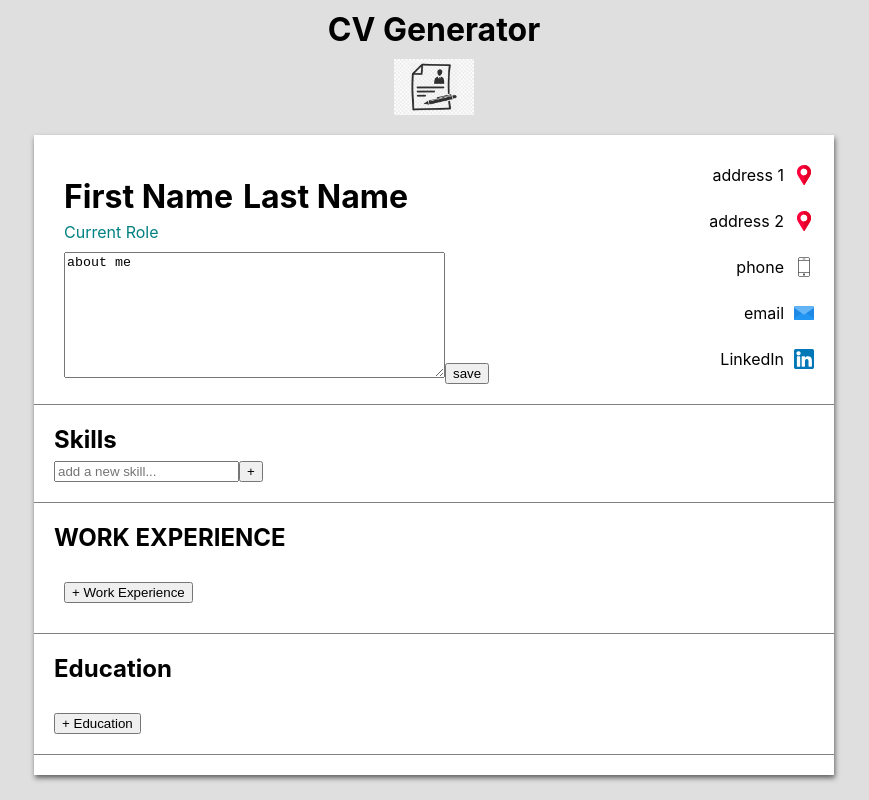
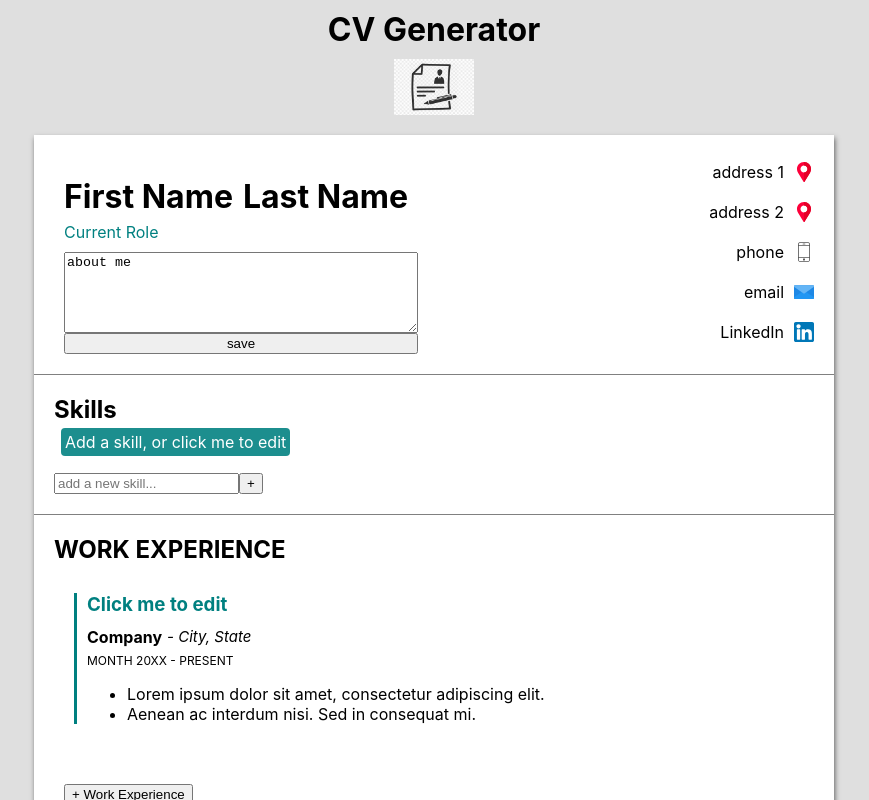
Before and after one commit to enPlace/react-inline-editable-cv, a React (Create React App) app: page / in a window 1280 px wide. Both pictures are taken after a click on the element "about me". Shown: the top 800 px of the page, without its empty margins (206-1075 px from the left). Built offline with nearby package versions, Linux system fonts and the light colour scheme.

Commit message:
Add styling for hovering over editable content

```diff
--- a/src/Components/Cv-components/Education.js
+++ b/src/Components/Cv-components/Education.js
@@ -3,17 +3,6 @@ import NewEducationForm from "./educationSubComponents/NewEducationForm";
 import SavedEducation from "./educationSubComponents/SavedEducation";
 
 const Education = () => {
-  const [isEditable, setIsEditable] = useState(false);
-  const [pos, setPos] = useState(0);
-
-  const handleEditChange = (id) => {
-    if (id && isEditable !== id) {
-      setIsEditable(id);
-    } else {
-      setIsEditable(false);
-    }
-  };
-  const [userInfo, setUserInfo] = useState(false);
   const emptyFormObject = {
     schoolName: "",
     city: "",
@@ -23,6 +12,28 @@ const Education = () => {
     description: "",
     id: "",
   };
+  const sampleEducationObject = {
+    schoolName: "School Name",
+    city: "City, State",
+    fromDate: "MONTH 20XX",
+    toDate: "MONTH 20XX",
+    degree: "Click to Edit",
+    description:
+      "Lorem ipsum dolor sit amet, consectetuer adipiscing elit, sed diam nonummy nibh euismod tincidunt ut laoreet dolore.",
+    id: "0",
+  };
+  const [isEditable, setIsEditable] = useState(false);
+  const [pos, setPos] = useState(1);
+
+  const handleEditChange = (id) => {
+    if (id && isEditable !== id) {
+      setIsEditable(id);
+    } else {
+      setIsEditable(false);
+    }
+  };
+  const [userInfo, setUserInfo] = useState([sampleEducationObject]);
+
   const [formState, setFormState] = useState(emptyFormObject);
   const handleChange = (e) => {
     const targ = e.target;
@@ -40,18 +51,17 @@ const Education = () => {
       userInfo.push(formState);
     }
     setFormState(emptyFormObject);
-    setIsEditable(false)
-
+    setIsEditable(false);
   };
   return (
     <div className="education">
       <h2>Education</h2>
       <SavedEducation
         userInfo={userInfo}
-        setUserInfo = {setUserInfo}
+        setUserInfo={setUserInfo}
         isEditable={isEditable}
-        setIsEditable = {setIsEditable}
-        setPos = {setPos}
+        setIsEditable={setIsEditable}
+        setPos={setPos}
       ></SavedEducation>
       <NewEducationForm
         isEditable={isEditable}
--- a/src/Components/Cv-components/PersonalInfoSubComponents/AboutMe.js
+++ b/src/Components/Cv-components/PersonalInfoSubComponents/AboutMe.js
@@ -25,8 +25,8 @@ const AboutMe = ({ isEditable, setIsEditable }) => {
     >
       <textarea
         name="text"
-        rows="8"
-        cols="45"
+        rows="5"
+        cols="40"
         wrap="soft"
         type="text"
         value={about.about}
--- a/src/Components/Cv-components/Skills.js
+++ b/src/Components/Cv-components/Skills.js
@@ -3,10 +3,12 @@ import NewSkillsForm from "./skillsSubComponents/NewSkillsForm";
 import SavedSkills from "./skillsSubComponents/SavedSkills";
 
 const Skills = () => {
-  const [userInfo, setUserInfo] = useState(false);
   const emptySkill = { text: "", id: "" };
+  const sampleSkill = {text: "Add a skill, or click me to edit", id: "0"}
+  const [userInfo, setUserInfo] = useState([sampleSkill]);
+
   const [newSkill, setNewSkill] = useState(emptySkill);
-  const [pos, setPos] = useState(0);
+  const [pos, setPos] = useState(1);
   const [isEditable, setIsEditable] = useState(false);
 
   const handleChange = (e) => {
--- a/src/Components/Cv-components/Work-experience.js
+++ b/src/Components/Cv-components/Work-experience.js
@@ -3,17 +3,6 @@ import NewExperienceForm from "./workExperienceSubComponents/NewExperienceForm";
 import SavedWorkExperience from "./workExperienceSubComponents/SavedWorkExperience";
 
 const WorkExperience = () => {
-  const [userInfo, setUserInfo] = useState(false);
-  const [pos, setPos] = useState(0);
-  const [isEditable, setIsEditable] = useState(false);
-  const handleEditChange = (id) => {
-    if (id && isEditable !== id) {
-      setIsEditable(id);
-    } else {
-      setIsEditable(false);
-    }
-  };
-
   const emptyWorkObject = {
     company: "",
     companyCity: "",
@@ -26,6 +15,30 @@ const WorkExperience = () => {
     ],
     id: "",
   };
+  const sampleWorkObject = {
+    positionTitle: "Click me to edit",
+    company: "Company",
+    companyCity: "City, State",
+    fromDate: "MONTH 20XX",
+    toDate: "PRESENT",
+    responsibilities: [
+      { text: "Lorem ipsum dolor sit amet, consectetur adipiscing elit.", id: "0" },
+      { text: "Aenean ac interdum nisi. Sed in consequat mi.", id: "1" },
+    ],
+    id: "0",
+  }
+  const [userInfo, setUserInfo] = useState([sampleWorkObject]);
+  const [pos, setPos] = useState(1);
+  const [isEditable, setIsEditable] = useState(false);
+  const handleEditChange = (id) => {
+    if (id && isEditable !== id) {
+      setIsEditable(id);
+    } else {
+      setIsEditable(false);
+    }
+  };
+
+
   const [workObject, setWorkObject] = useState(emptyWorkObject);
 
   const handleChange = (e) => {
--- a/src/Components/Cv-components/educationSubComponents/NewEducationForm.js
+++ b/src/Components/Cv-components/educationSubComponents/NewEducationForm.js
@@ -14,6 +14,15 @@ const NewEducationForm = ({
         handleSubmit();
       }}
     >
+      <label htmlFor="degree">Degree, certification or title:</label>
+      <input
+        type="text"
+        name="degree"
+        value={formState.degree}
+        onChange={(e) => {
+          handleChange(e);
+        }}
+      />
       <label htmlFor="educaitonName">School or Institution:</label>
       <input
         type="text"
@@ -50,15 +59,6 @@ const NewEducationForm = ({
           handleChange(e);
         }}
       />
-      <label htmlFor="degree">Degree, certification or title:</label>
-      <input
-        type="text"
-        name="degree"
-        value={formState.degree}
-        onChange={(e) => {
-          handleChange(e);
-        }}
-      />
       <label htmlFor="description">Description or other information:</label>
       <input
         type="text"
--- a/src/Components/Cv-components/educationSubComponents/SavedEducation.js
+++ b/src/Components/Cv-components/educationSubComponents/SavedEducation.js
@@ -28,7 +28,7 @@ const SavedEducation = ({
             <h3 className="degree">{school.degree}</h3>
             <div className="schoolInfo">
               <h4 className="schoolName">{school.schoolName}</h4>
-              <div className="schoolCity"> - {school.city} </div>
+              <div className="schoolCity"> -{school.city} </div>
             </div>
 
             <div className="dates">
--- a/src/Components/Cv-components/skillsSubComponents/EditSkill.js
+++ b/src/Components/Cv-components/skillsSubComponents/EditSkill.js
@@ -28,7 +28,7 @@ const EditSkill = ({ userInfo, setUserInfo, setIsEditable, setPos, id }) => {
         value={skill.text}
         onChange={(e) => handleChange(e.target.value)}
       />
-
+      <div className="buttons">
       <button type="button" onClick={() => setIsEditable(false)}>
         cancel
       </button>
@@ -42,6 +42,7 @@ const EditSkill = ({ userInfo, setUserInfo, setIsEditable, setPos, id }) => {
         del
       </button>
       <button type="submit">&#10003;</button>
+      </div>
     </form>
   );
 };
--- a/src/index.css
+++ b/src/index.css
@@ -1,7 +1,7 @@
 body {
   margin: 0;
-  font-family: -apple-system, BlinkMacSystemFont, 'Segoe UI', 'Roboto', 'Oxygen',
-    'Ubuntu', 'Cantarell', 'Fira Sans', 'Droid Sans', 'Helvetica Neue',
+  font-family: -apple-system, BlinkMacSystemFont, "Segoe UI", "Roboto", "Oxygen",
+    "Ubuntu", "Cantarell", "Fira Sans", "Droid Sans", "Helvetica Neue",
     sans-serif;
   -webkit-font-smoothing: antialiased;
   -moz-osx-font-smoothing: grayscale;
@@ -11,144 +11,161 @@ body {
   align-items: center;
 
   background-color: rgb(223, 223, 223);
-
 }
 
 h2 {
   margin-top: 0;
 }
-.App{
+.App {
   display: flex;
   flex-direction: column;
   align-items: center;
 }
 
 code {
-  font-family: source-code-pro, Menlo, Monaco, Consolas, 'Courier New',
+  font-family: source-code-pro, Menlo, Monaco, Consolas, "Courier New",
     monospace;
 }
-.main-header{
+.main-header {
   display: flex;
   flex-direction: column;
   align-items: center;
 }
-.main-header h1{
-  margin:10px;
+.main-header h1 {
+  margin: 10px;
 }
-#main-icon{
+#main-icon {
   width: 80px;
 }
-.cv-body{
+.cv-body {
   background-color: white;
   box-shadow: 1px 3px 5px rgba(84, 84, 84, 0.9);
   width: 80vw;
   max-width: 800px;
-
   min-height: 80vh;
   margin: 20px;
 }
-.personal-info{
+.personal-info {
   border-bottom: 1px solid gray;
   display: flex;
   justify-content: space-between;
   padding: 20px;
 }
-.primaryInfo{
+
+.primaryInfo {
   display: flex;
   flex-direction: column;
   justify-content: space-between;
-  margin-left:10px;
+  margin-left: 10px;
 }
-.name{
+.name {
   display: flex;
   align-items: center;
 }
-.name h1{
+.name h1 {
   margin-right: 10px;
 }
-.nameForm input{
+.name h1:hover {
+  cursor: pointer;
+}
+.nameForm input {
   font-size: 30px;
   font-weight: bold;
   max-width: 166px;
   height: 40px;
 }
-.role{
+.role {
   margin-bottom: 10px;
   margin-top: -15px;
-  color: teal
-
+  color: teal;
 }
-.aboutMe{
+.role:hover {
+  cursor: pointer;
+}
+.aboutMe {
   margin-top: 20px;
   max-width: 450px;
-
 }
-.contact{
+.aboutMe:hover {
+  cursor: pointer;
+}
+.aboutMe-form {
+  display: flex;
+  flex-direction: column;
+}
+.contact {
   display: flex;
   flex-direction: column;
   justify-content: space-around;
   align-items: flex-end;
 }
-.contactItem{
-  display:flex;
+.contactItem {
+  display: flex;
   text-align: right;
   margin-bottom: 5px;
 }
-.contactItem form{
+.contactItem form {
   text-align: right;
   max-width: 120px;
 }
-.contactItem input{
+.contactItem input {
   max-width: 120px;
   text-align: right;
 }
 
-.contactItemName{
+.contactItemName {
   width: 100%;
 }
+.contactItemName:hover {
+  cursor: pointer;
+}
 
-.contactItem img{
+.contactItem img {
   width: 20px;
   margin-left: 10px;
 }
-.work-experience{
+.work-experience {
   border-bottom: 1px solid gray;
   padding: 20px;
 }
-.work-experience.saved{
+.work-experience.saved {
   border-bottom: none;
   margin-top: -30px;
 }
-.companyInfo{
+.companyInfo {
   margin-bottom: 30px;
   border-left: 3px solid teal;
   padding-left: 10px;
 }
-.companyPositionTitle{
+.companyInfo:hover {
+  box-shadow: 1px 3px 5px rgba(84, 84, 84, 0.3);
+  cursor: pointer;
+}
+.companyPositionTitle {
   margin-bottom: -10px;
   color: teal;
 }
-.placeOfWork{
+.placeOfWork {
   display: flex;
   align-items: center;
 }
 
-.companyCity{
-  margin-left:5px;
-  font-size:15px;
+.companyCity {
+  margin-left: 5px;
+  font-size: 15px;
   font-style: italic;
 }
-.companyDates{
+.companyDates {
   margin-top: -15px;
-  font-size:12px;
+  font-size: 12px;
 }
-.work-experience-form{
+.work-experience-form {
   padding: 20px;
 }
-.work-experience h2{
+.work-experience h2 {
   margin-top: 0px;
 }
-.work-experience-form form{
+.work-experience-form form {
   display: flex;
   flex-direction: column;
   max-width: 400px;
@@ -162,73 +179,82 @@ code {
 
 .responsibilities input {
   margin: 5px;
-  margin-left:10px;
+  margin-left: 10px;
   margin-right: 10px;
 }
-.education{
+.education {
   border-bottom: 1px solid gray;
   padding: 20px;
-
 }
-.userEducation{
+.userEducation {
   padding: 20px;
   margin-top: -30px;
 }
-.schoolObject{
+.schoolObject:hover {
+  box-shadow: 1px 3px 5px rgba(84, 84, 84, 0.3);
+  cursor: pointer;
+}
+.schoolObject {
   margin-bottom: 30px;
   border-left: 3px solid teal;
   padding-left: 20px;
 }
-.schoolInfo{
+.schoolInfo {
   margin-top: -30px;
   display: flex;
   align-items: center;
 }
-.schoolCity{
+.schoolCity {
   margin-left: 5px;
   font-size: 15px;
   font-style: italic;
 }
 .dates {
   margin-top: -15px;
-  font-size:12px;
+  font-size: 12px;
 }
-.education form{
+.education form {
   display: flex;
   flex-direction: column;
   max-width: 400px;
   padding: 10px;
   border-bottom: 1px solid gray;
-
 }
-.education button{
+.education input {
+  margin: 5px;
+}
+.education button {
   margin-right: 5px;
   margin-top: 10px;
 }
 
-.skills{
+.skills {
   padding: 20px;
   border-bottom: 1px solid gray;
 }
-.skills h2{
+.skills h2 {
   margin-bottom: -3px;
 }
+
 .skills input {
   margin-top: 10px;
 }
-.skillsContainer{
+
+.skillsContainer {
   display: flex;
   flex-wrap: wrap;
 }
-.skill{
-
+.skill {
   border-radius: 4px;
   background-color: rgba(0, 128, 128, 0.891);
   color: white;
   margin: 7px;
   padding: 4px;
 }
-.responsibilities{
+.skill:hover {
+  cursor: pointer;
+}
+.responsibilities {
   display: flex;
   flex-direction: column;
 }
```
Also changed, not shown: src/Components/Cv-components/educationSubComponents/EditEducation.js (+14 -10 lines), src/Components/Cv.js (+5 -8 lines), src/Components/TogglePreview.js (added).
